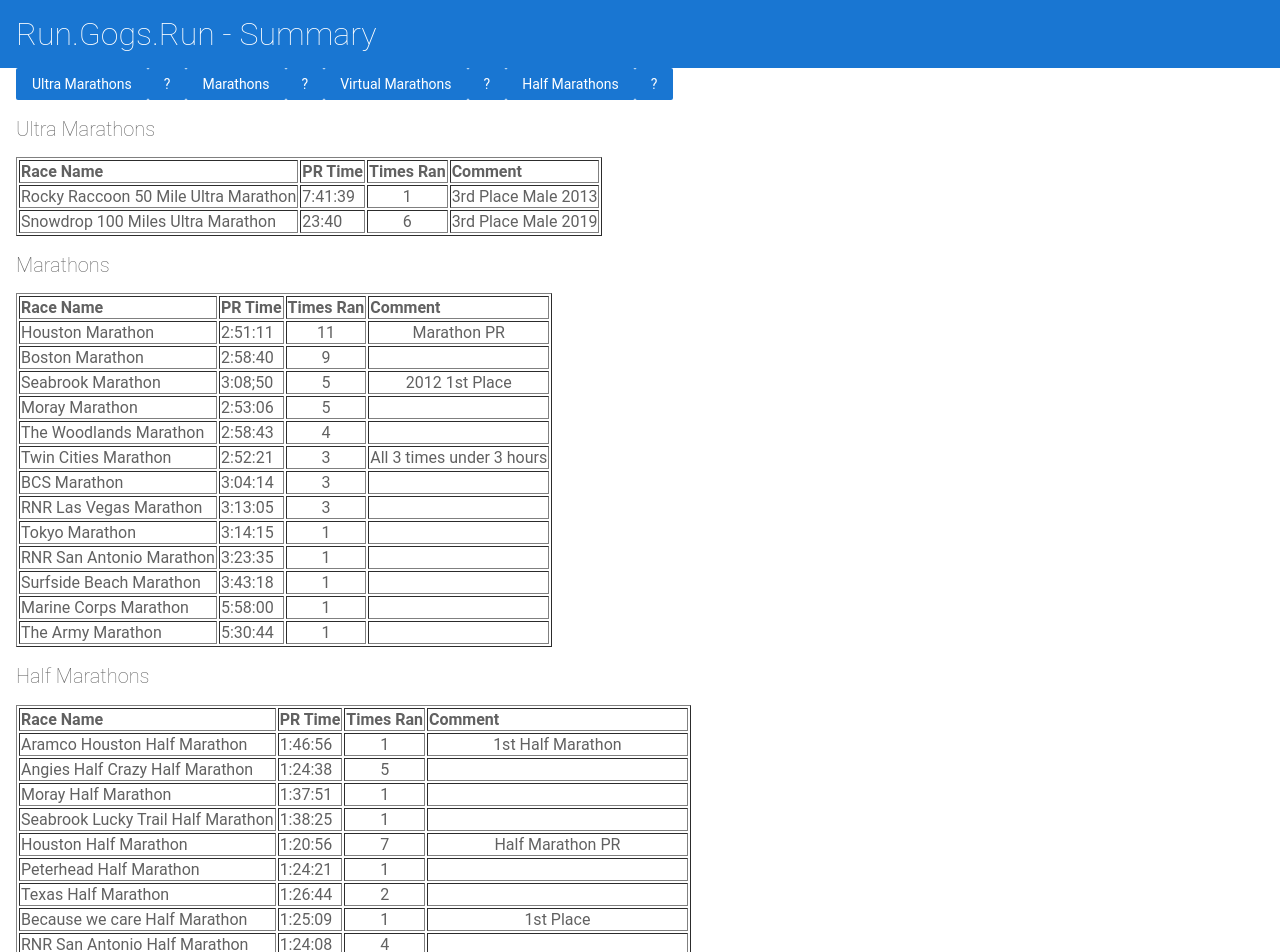
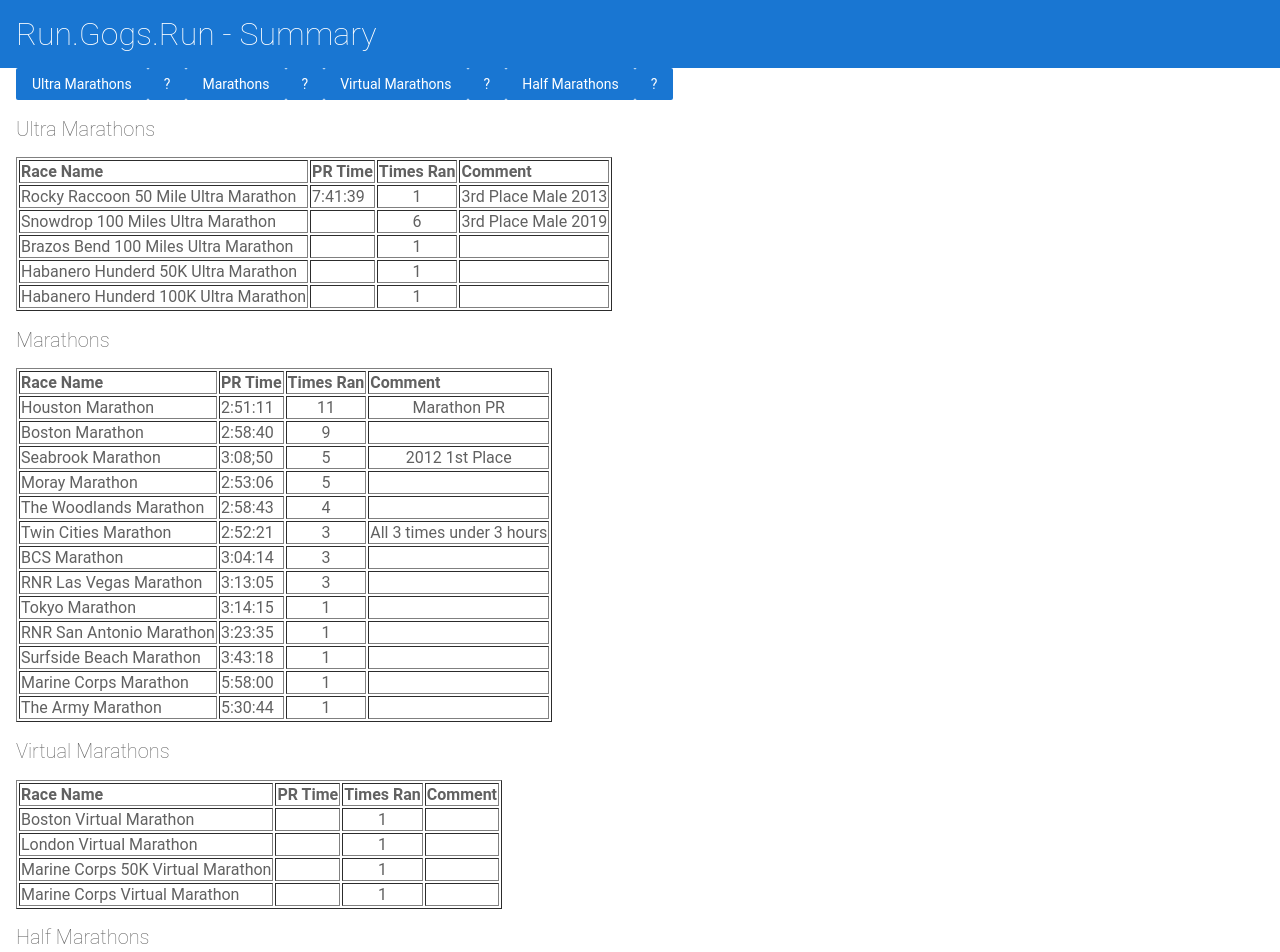
Before and after one commit to gchristie/rungogsrun, an Angular app: page / in a window 1280 px wide. Shown: the top 952 px of the page. Built offline with nearby package versions, Linux system fonts and the light colour scheme.

Commit message:
3 files modified

```diff
--- a/src/app/marathon-list/marathon-list.component.html
+++ b/src/app/marathon-list/marathon-list.component.html
@@ -56,6 +56,28 @@
 <!-- <button (click)="howmany('Marathon')"> How Many? </button> -->
 </DIV>
 
+<DIV id="VirtualMarathons">
+<h2>Virtual Marathons</h2>
+<table border=1>
+<TR style='font-weight: bold' >
+  <TD >Race Name</TD>
+  <TD>PR Time</TD>
+  <TD>Times Ran</TD>
+  <TD style="align:left">Comment</TD>
+</TR>
+<ng-container *ngFor="let race of racedata">
+ <ng-container *ngIf="race.racetype=='Virtual Marathon'">
+<TR   >
+  <TD >{{ race.name }} {{ race.racetype }} </TD>
+  <TD>{{ race.PR }}</TD>
+  <TD align="center">{{ race.count }} </TD>
+  <TD align="center">{{ race.comment }} </TD>
+</TR>
+</ng-container>
+</ng-container>
+</table>
+<!-- <button (click)="howmany('Marathon')"> How Many? </button> -->
+</DIV>
 <DIV id="HalfMarathons">
 <h2>Half Marathons</h2>
 <table border=1>
--- a/src/app/marathon-list/marathon-list.component.ts
+++ b/src/app/marathon-list/marathon-list.component.ts
@@ -41,8 +41,8 @@
     else if (racetype == 'Marathon')
     {
       document.getElementById('UltraMarathons').hidden = true;
-      document.getElementById('Marathons').hidden = true;
-      document.getElementById('VirtualMarathons').hidden = false;
+      document.getElementById('Marathons').hidden = false;
+      document.getElementById('VirtualMarathons').hidden = true;
       document.getElementById('HalfMarathons').hidden = true;
     }
     else if (racetype == 'Virtual Marathon')
--- a/src/app/racedata.ts
+++ b/src/app/racedata.ts
@@ -2,7 +2,10 @@
 [
 //Ultra Marathons
   { name:'Rocky Raccoon 50 Mile',PR:'7:41:39',count:1,racetype:'Ultra Marathon',comment:'3rd Place Male 2013'  }
-, { name:'Snowdrop 100 Miles',PR:'23:40',count:6,racetype:'Ultra Marathon',comment:'3rd Place Male 2019'  }
+, { name:'Snowdrop 100 Miles',PR:'',count:6,racetype:'Ultra Marathon',comment:'3rd Place Male 2019'  }
+, { name:'Brazos Bend 100 Miles',PR:'',count:1,racetype:'Ultra Marathon',comment:''  }
+, { name:'Habanero Hunderd 50K',PR:'',count:1,racetype:'Ultra Marathon',comment:''  }
+, { name:'Habanero Hunderd 100K',PR:'',count:1,racetype:'Ultra Marathon',comment:''  }
 //Marathons
  , { name:'Houston',PR:'2:51:11',count:11,racetype:'Marathon',comment:'Marathon PR'  }
  , { name:'Boston',PR:'2:58:40',count:9,racetype:'Marathon',comment:''  }
@@ -19,6 +22,9 @@
   , { name:'The Army',PR:'5:30:44',count :1,racetype:'Marathon',comment:'' }
   //Virtual Marathons
    , { name:'Boston',PR:'',count:1,racetype:'Virtual Marathon',comment:''  }
+   , { name:'London',PR:'',count:1,racetype:'Virtual Marathon',comment:''  }
+   , { name:'Marine Corps 50K',PR:'',count:1,racetype:'Virtual Marathon',comment:''  }
+   , { name:'Marine Corps',PR:'',count:1,racetype:'Virtual Marathon',comment:''  }
   //Half Marathons
  , { name:'Aramco Houston',PR:'1:46:56',count:1,racetype:'Half Marathon',comment:'1st Half Marathon' }
  , { name:'Angies Half Crazy',PR:'1:24:38',count:5,racetype:'Half Marathon',comment:'' }
```
